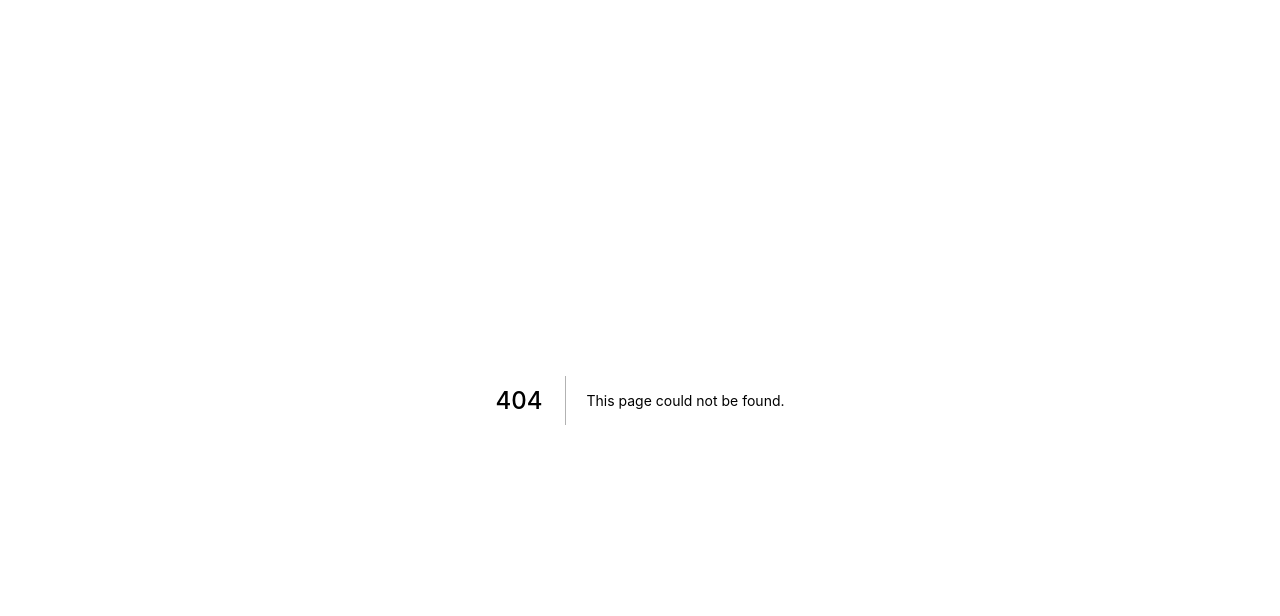
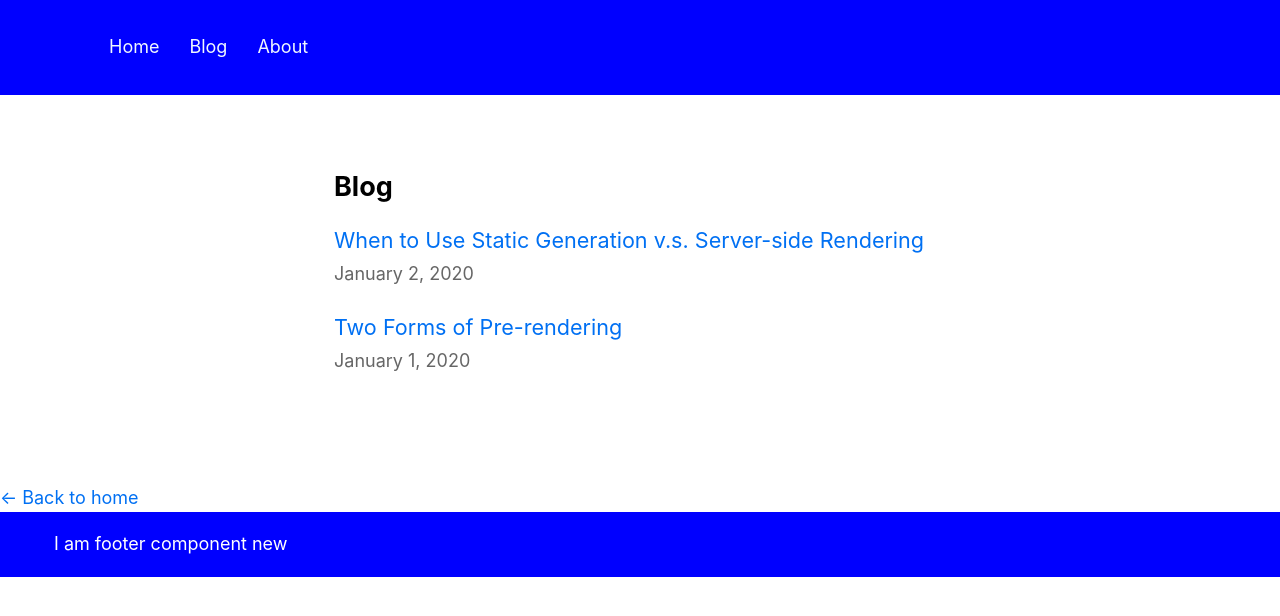
Before and after one commit to BJCDevelop/datasport, a Next.js app: page /blog in a window 1280 px wide. Before the commit this address had no page. Shown: the top 616 px of the page. Built offline with nearby package versions, Linux system fonts and the light colour scheme.

Commit message:
Creacion de pagina Blog by Braulio Chavez

```diff
--- a/components/header.tsx
+++ b/components/header.tsx
@@ -3,7 +3,7 @@ import Link from 'next/link';
 
 const path = [
   { uid: 21, name: ' Home', id: 1, path: '/' },
-  { uid: 31, name: 'Blog', id: 2, path: 'Blog' },
+  { uid: 31, name: 'Blog', id: 2, path: '/blog' },
   { uid: 41, name: 'About', id: 3, path: 'About' }
 ];
 
--- /dev/null
+++ b/src/pages/blog.tsx
@@ -0,0 +1,80 @@
+import Head from 'next/head'
+import Layout, { siteTitle } from '../../components/layout'
+import utilStyles from '../styles/utils.module.css'
+import { getSortedPostsData } from '../../lib/posts'
+import Link from 'next/link'
+import Date from '../../components/date'
+import { GetStaticProps } from 'next'
+
+export default function Blog({
+    allPostsData,
+    blog,
+  }: {
+    allPostsData: {
+      date: string
+      title: string
+      id: string
+    }[]
+    blog: boolean
+  }) {
+    return (
+      <Layout>
+        <Head>
+          <title>{siteTitle}</title>
+        </Head>
+        {blog ? (
+          <>
+            <section className={`${utilStyles.headingMd} ${utilStyles.padding1px}`}>
+                <h2 className={utilStyles.headingLg}>Blog</h2>
+                <ul className={utilStyles.list}>
+                    {allPostsData.map(({ id, date, title }) => (
+                    <li className={utilStyles.listItem} key={id}>
+                        <Link href={`/posts/${id}`}>
+                        <a>{title}</a>
+                        </Link>
+                        <br />
+                        <small className={utilStyles.lightText}>
+                        <Date dateString={date} />
+                        </small>
+                    </li>
+                    ))}
+                </ul>
+            </section>
+            <div className={utilStyles.backToBlog}>
+                <Link href="/blog">
+                    <a>← Back to blog</a>
+                </Link>
+            </div>
+          </>
+        ) : (
+          <>
+            <section className={`${utilStyles.headingMd} ${utilStyles.padding1px}`}>
+                <h2 className={utilStyles.headingLg}>Blog</h2>
+                <ul className={utilStyles.list}>
+                    {allPostsData.map(({ id, date, title }) => (
+                    <li className={utilStyles.listItem} key={id}>
+                        <Link href={`/posts/${id}`}>
+                        <a>{title}</a>
+                        </Link>
+                        <br />
+                        <small className={utilStyles.lightText}>
+                        <Date dateString={date} />
+                        </small>
+                    </li>
+                    ))}
+                </ul>
+            </section>
+          </>
+        )}
+      </Layout>
+    )
+  }
+
+  export const getStaticProps: GetStaticProps = async () => {
+    const allPostsData = getSortedPostsData()
+    return {
+      props: {
+        allPostsData
+      }
+    }
+  }
--- a/src/pages/posts/[id].tsx
+++ b/src/pages/posts/[id].tsx
@@ -1,6 +1,7 @@
 import Layout from '../../../components/layout'
 import { getAllPostIds, getPostData } from '../../../lib/posts'
 import Head from 'next/head'
+import Link from 'next/link'
 import Date from '../../../components/date'
 import utilStyles from '../../styles/utils.module.css'
 import { GetStaticProps, GetStaticPaths } from 'next'
@@ -26,6 +27,11 @@ export default function Post({
         </div>
         <div dangerouslySetInnerHTML={{ __html: postData.contentHtml }} />
       </article>
+      <div className={utilStyles.backToBlog}>
+        <Link href="/blog">
+            <a>← Back to blog</a>
+        </Link>
+      </div>
     </Layout>
   )
 }
--- a/src/styles/utils.module.css
+++ b/src/styles/utils.module.css
@@ -50,3 +50,7 @@
   .lightText {
     color: #666;
   }
+
+  .backToBlog {
+    margin: 3rem 0 0;
+  }
```
Also changed, not shown: src/pages/index.tsx (+2 -32 lines).
